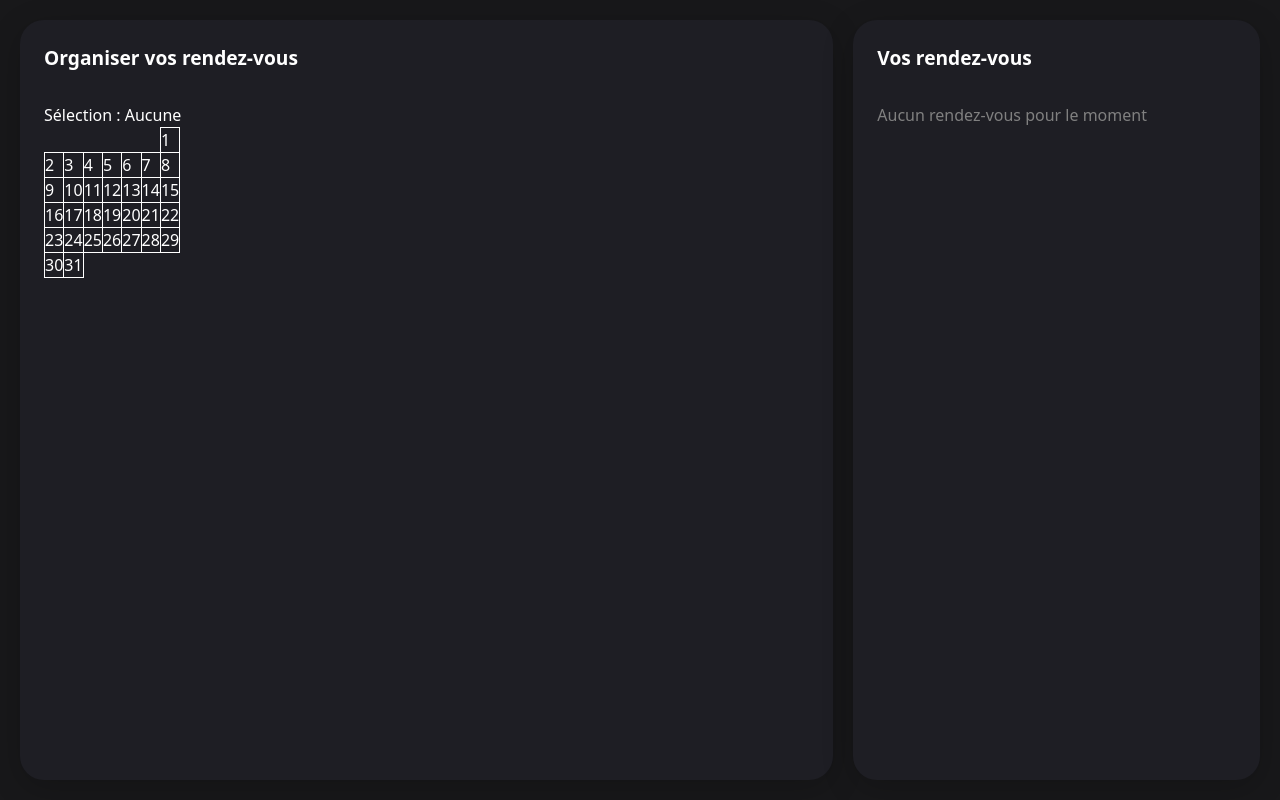
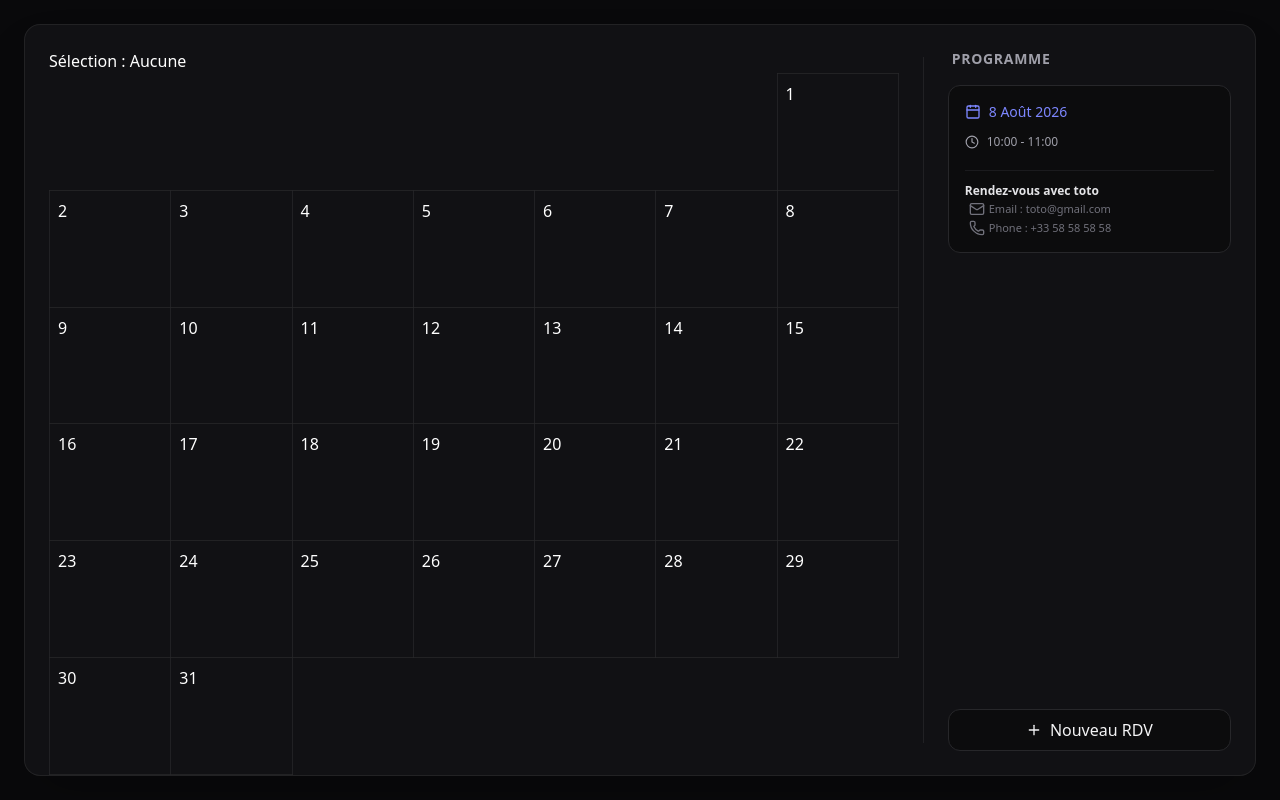
Before and after one commit to Polosky59/Maelsocialmedia-Website2, a Next.js app in the folder app/: page /admin in a window 1280 px wide. Built offline with nearby package versions, Linux system fonts and the light colour scheme.

Commit message:
feat :  admin tailwindcss

```diff
--- a/app/src/app/admin/page.tsx
+++ b/app/src/app/admin/page.tsx
@@ -1,29 +1,55 @@
-import Calendrier from "@/components/calendrier/Calendrier"
-import "./style.css"
+import Calendrier from "@/components/calendrier/Calendrier";
+import { Clock, Calendar as CalendarIcon, Plus, Mail, Phone } from "lucide-react";
 
 export default function Page() {
+    // Données de test
+    const mockAppointments = [
+        { date: new Date().getTime() },
+        { date: new Date().getTime() },
+        { date: new Date(2026, 7, 15).getTime() },
+    ];
+
     return (
-        <section className="adminD">
-            <div className="container">
-                <div className="card">
-                    <h2>Organiser vos rendez-vous</h2>
-                    <div className="toto" id="calendar-box">
-                        <div className="container-calebdar">
-                            <Calendrier/>
+        <main className="h-screen w-full bg-zinc-950 text-zinc-100 flex p-6 gap-6 font-sans">
+            <div className="flex-[3] bg-zinc-900/60 backdrop-blur-md border border-zinc-800/80 rounded-2xl p-6 flex gap-6 shadow-2xl overflow-hidden">
+                <div className="flex-[3] flex flex-col h-full">
+                    <Calendrier data={mockAppointments} />
+                </div>
+
+                <div className="w-[1px] bg-zinc-800/80 my-2" />
+
+                <div className="flex-1 flex flex-col gap-4">
+                    <h3 className="text-sm font-semibold uppercase tracking-wider text-zinc-400 px-1">
+                        Programme
+                    </h3>
+
+                    <div className="bg-zinc-950/60 border border-zinc-800 p-4 rounded-xl flex flex-col gap-3">
+                        <div className="flex items-center gap-2 text-indigo-400 text-sm font-medium">
+                            <CalendarIcon className="size-4" />
+                            <span>8 Août 2026</span>
+                        </div>
+                        <div className="flex items-center gap-2 text-zinc-400 text-xs">
+                            <Clock className="size-3.5" />
+                            <span>10:00 - 11:00</span>
+                        </div>
+                        <div className="mt-2 pt-3 border-t border-zinc-800/60 text-left">
+                            <p className="text-xs font-semibold text-zinc-200">Rendez-vous avec toto</p>
+                            <div className="text-[11px] text-zinc-500 mt-0.5 flex">
+                                <Mail className="size-4 mx-1" />
+                                <p > Email :  toto@gmail.com</p>
+                            </div>
+                            <div className="text-[11px] text-zinc-500 mt-0.5 flex">
+                                <Phone className="size-4 mx-1" />
+                                <p > Phone :  +33 58 58 58 58</p>
+                            </div>
                         </div>
                     </div>
+                    <button className="mt-auto flex items-center justify-center gap-2 bg-zinc-950/60 border border-zinc-800 p-2 rounded-xl">
+                        <Plus className="size-4 " />
+                        Nouveau RDV
+                    </button>
                 </div>
             </div>
-            <div className="container container2">
-                <div className="card aling-start">
-                    <h2>Vos rendez-vous</h2>
-                    <div id="meting" className="list">
-                        <p style={{ color: "gray" }} className="subtitle">
-                            Aucun rendez-vous pour le moment
-                        </p>
-                    </div>
-                </div>
-            </div>
-        </section>
-    )
+        </main>
+    );
 }
--- a/app/src/components/calendrier/Calendrier.tsx
+++ b/app/src/components/calendrier/Calendrier.tsx
@@ -30,16 +30,17 @@ export default function Calendrier({ data = [] }: CalendrierProps) {
         const weeks = [];
         const daysInMonth = getDaysInMonth(month, year);
         const firstDayIndex = new Date(year, month, 1).getDay();
+        let date = 1;
 
-        let date = 1;
 
         for (let i = 0; i < 6; i++) {
             const daysInWeek = [];
             for (let j = 0; j < 7; j++) {
                 if ((i === 0 && j < firstDayIndex) || date > daysInMonth) {
                     daysInWeek.push(
-                        <td key={`empty-${i}-${j}`}></td>
+                        <td key={`empty-${i}-${j}`}>{ }</td>
                     );
+
                 } else {
                     const currentDayNum = date;
                     const hasData = data.some((d) => {
@@ -50,14 +51,13 @@ export default function Calendrier({ data = [] }: CalendrierProps) {
                             dt.getFullYear() === year
                         );
                     });
-
-
                     daysInWeek.push(
                         <td
                             key={`day-${currentDayNum}`}
-                            className={"border py-8 "}
                             onClick={() => handleDayClick(currentDayNum)}
-                        >
+                            className="p-2 border border-zinc-800/80 cursor-pointer transition-all duration-150 relative align-top h-16 w-1/7 hover:bg-zinc-800/50">
+
+
                             {currentDayNum}
                         </td>
                     );
@@ -71,12 +71,11 @@ export default function Calendrier({ data = [] }: CalendrierProps) {
         }
         return weeks;
     };
-
     return (
-        <div>
+        <div className="text-white h-full w-full">
             <p>Sélection : {selectedDateText || "Aucune"}</p>
-            <table>
-                <tbody>
+            <table className="h-full w-full">
+                <tbody >
                     {renderCalendar()}
                 </tbody>
             </table>
```
